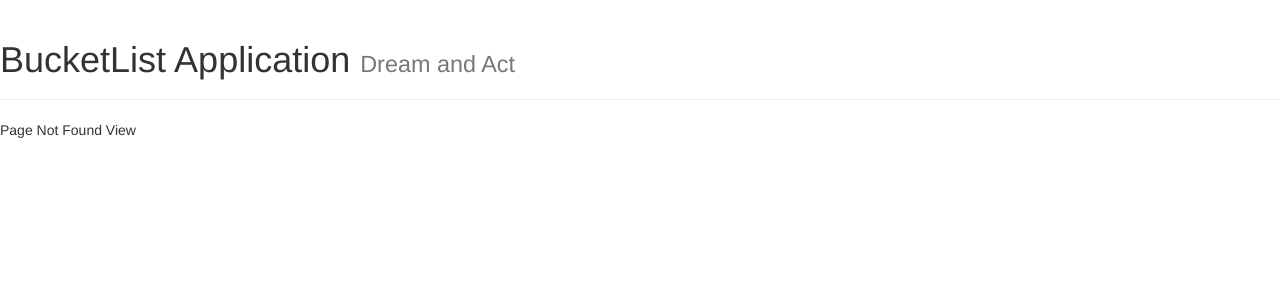
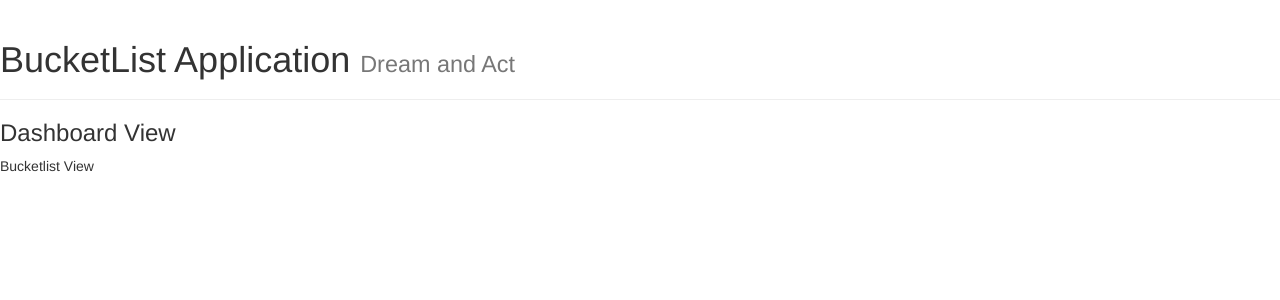
Before and after one commit to Mbarak-Mbigo/cp2-frontend, an Angular app: page /dashboard/bucketlists in a window 1280 px wide. Before the commit this address had no page. Shown: the top 300 px of the page. Built offline with nearby package versions, Linux system fonts and the light colour scheme.

Commit message:
add bucketlist route and basic logic

```diff
--- a/src/app/app.module.ts
+++ b/src/app/app.module.ts
@@ -18,7 +18,7 @@ import { DashboardModule } from './core/dashboard/dashboard.module';
     HomeComponent,
     RegisterComponent,
     LoginComponent,
-    PageNotFoundComponent
+    PageNotFoundComponent,
   ],
   imports: [
     BrowserModule,
--- a/src/app/approutes/dashboard.routes.ts
+++ b/src/app/approutes/dashboard.routes.ts
@@ -2,13 +2,15 @@ import { ModuleWithProviders } from '@angular/core';
 import { Routes, RouterModule } from '@angular/router';
 
 import { DashboardComponent } from '../core/dashboard/dashboard/dashboard.component';
+import { BucketListComponent } from '../core/features/bucketlist/bucketlist.component';
 
 
 export const dashboardRoutes: Routes = [
   {
     path: 'dashboard', component: DashboardComponent,
     children: [
-      {path:'', redirectTo: 'dashboard', pathMatch: 'full'}
+      {path:'', redirectTo: 'bucketlists', pathMatch: 'full'},
+      {path: 'bucketlists', component: BucketListComponent }
     ]
   }
 ];
--- a/src/app/core/dashboard/dashboard.module.ts
+++ b/src/app/core/dashboard/dashboard.module.ts
@@ -4,12 +4,16 @@ import { CommonModule } from '@angular/common';
 // local imports
 import { dashboardRouting } from '../../approutes/dashboard.routes';
 import { DashboardComponent } from './dashboard/dashboard.component';
+import { BucketListComponent } from '../features/bucketlist/bucketlist.component';
 
 @NgModule({
   imports: [
     CommonModule,
     dashboardRouting
   ],
-  declarations: [DashboardComponent]
+  declarations: [
+    DashboardComponent,
+    BucketListComponent
+  ]
 })
 export class DashboardModule { }
--- /dev/null
+++ b/src/app/core/features/bucketlist/bucketlist.component.html
@@ -0,0 +1,3 @@
+<div class="">
+  {{titleBucketList}}
+</div>
--- /dev/null
+++ b/src/app/core/features/bucketlist/bucketlist.component.ts
@@ -0,0 +1,15 @@
+import { Component, OnInit } from '@angular/core';
+
+@Component({
+  selector: 'app-bucketlist',
+  templateUrl: './bucketlist.component.html',
+  styleUrls: ['./bucketlist.component.css']
+})
+export class BucketListComponent implements OnInit {
+  titleBucketList: string = 'Bucketlist View'
+  constructor() { }
+
+  ngOnInit() {
+  }
+
+}
```
Also changed, not shown: src/app/core/features/bucketlist/bucketlist.component.css (added), 1 other file (tests, documents, lock files or other folders).
